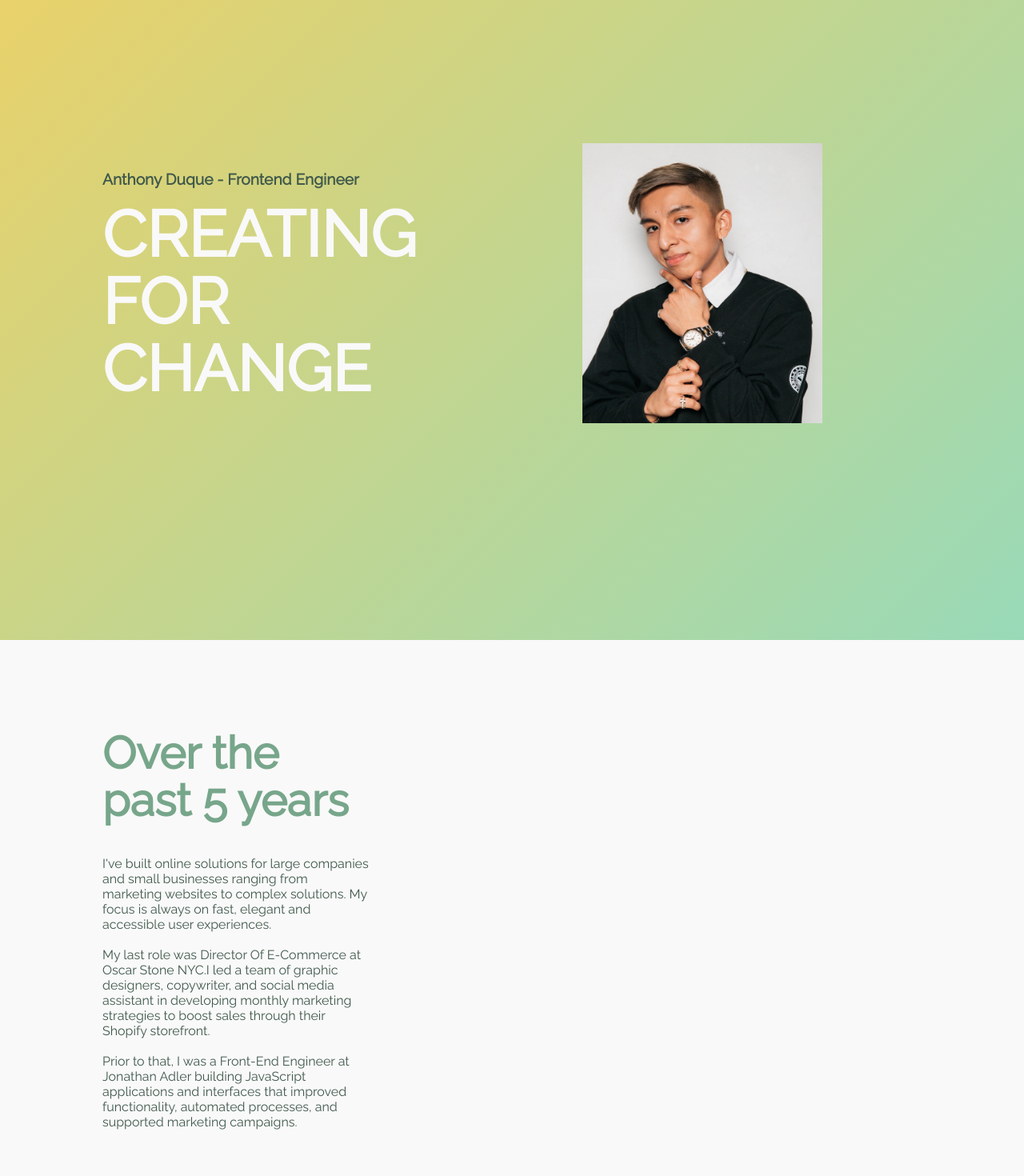
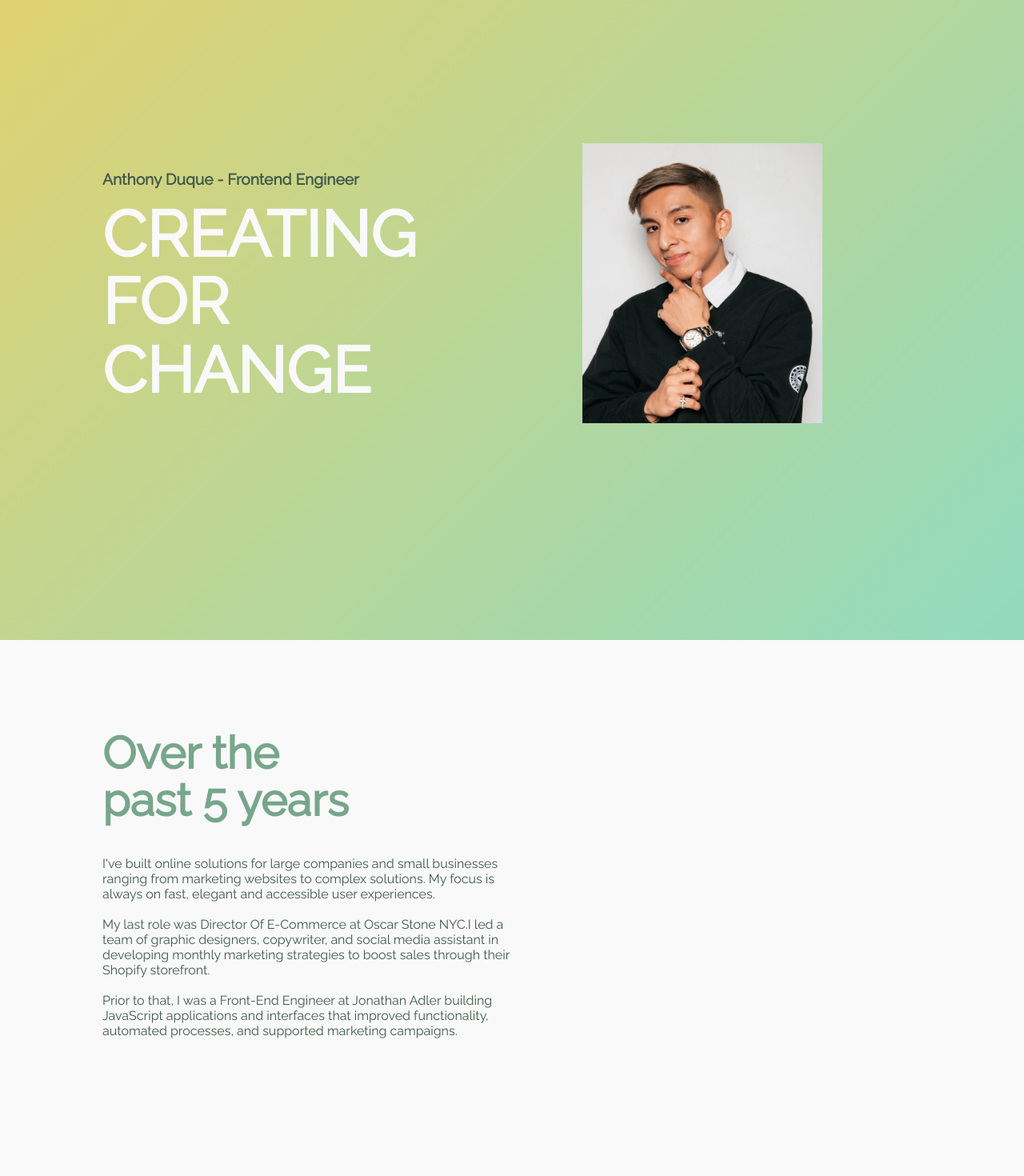
Before and after one commit to Duquea95/NextJS_Portfolio, a Next.js app: page / in a window 1280 px wide. Shown: the top 1470 px of the page at 80% size. Built offline with nearby package versions, Linux system fonts and the light colour scheme.

Commit message:
update css for text-with-image component

```diff
--- a/components/Banner/index.js
+++ b/components/Banner/index.js
@@ -9,7 +9,6 @@ const Banner = () => {
 
   useEffect(() => {
     const interval = setInterval(() => {
-      console.log(activeIndex);
       if(activeIndex == texts.length-1){
         setCount(count+1);
         return setActiveIndex(0);
@@ -39,7 +38,7 @@ const Banner = () => {
               })}
             </div>
           </div>
-          <div className='banner-image'><Image src={anthony.src} width={300} height={350}/></div>
+          <div className='banner-image'><Image alt='Anthony Duque - Front-End Engineer' src={anthony.src} width={300} height={350}/></div>
         </div>
       </div>
     </div>
--- a/components/Cards/index.js
+++ b/components/Cards/index.js
@@ -17,9 +17,9 @@ const Cards = (props) => {
 
   return(
     <div className="section flex flex-center cards">
-       {cardElements.map(card =>{
+       {cardElements.map((card, idx) =>{
         return(
-        <div className='card'>
+        <div className='card' key={'card__'+idx}>
           <article>
             <div>
               {card.titleText}
--- a/components/Footer/index.js
+++ b/components/Footer/index.js
@@ -20,21 +20,15 @@ export default function Footer(){
               <a href='mailto:duquea95@gmail.com'>Duquea95@gmail.com</a>
             </div>
             <ul className='footer-menu'>
-              {footerLinks.map(link => {
-                return <li><a href={link.url}>{link.text}</a></li>
+              {footerLinks.map((link,idx) => {
+                return <li key={'footer_link__'+idx}><a href={link.url}>{link.text}</a></li>
               })}
-                <a
-    href="/files/file_name.pdf"
-    alt="alt text"
-    target="_blank"
-    rel="noopener noreferrer"
-  >Download FIle</a>
             </ul>
           </div>
           <div className='flex-between'>
             <div className='socials-menu flex'>
-              {socialLinks.map(link => {
-                return <a className={link.linkClasses} href={link.url}><i className={link.iconClasses}></i></a>
+              {socialLinks.map((link,idx) => {
+                return <a key={'social_link__'+idx} className={link.linkClasses} href={link.url}><i className={link.iconClasses}></i></a>
               })}
             </div>
             <div><span className="copyright">© Anthony Duque 2022</span></div>
--- a/components/TextWithImage/index.js
+++ b/components/TextWithImage/index.js
@@ -4,16 +4,70 @@ import billysImage from'../../public/images/billys-bakery.jpeg';
 import oscarStoneImage from'../../public/images/oscar-stone.jpeg';
 import bmccImage from'../../public/images/bmcc.jpeg';
 
-const imageArray = [oscarStoneImage, jaImage,bmccImage,billysImage];
+import { useState, useEffect } from 'react';
+
+const imageArray = [
+  {
+    src: oscarStoneImage.src,
+    name: 'Oscar Stone'
+  },
+  {
+    src: jaImage.src,
+    name: 'Johnathan Adler'
+  },
+  {
+    src: bmccImage.src,
+    name: 'Borough Of Manhattan\nCommunity College'
+  },
+  {
+    src: billysImage.src,
+    name: 'Billy\'s Bakery NYC'
+  },
+];
 
 const TextWithImage = (props) => {
   const imageCollection = () => {
+    const [count, setCount] = useState(null);
+    const [pause, setPause] = useState(false);
+
+
+    useEffect(() => {
+
+      if(count === null ) return setCount(0);
+
+      const interval = setInterval(() => {
+        if(!pause){
+          if(count == imageArray.length-1){
+            return setCount(0);
+          }else{
+            return setCount(count+1);
+          }
+        }else{
+          clearInterval(interval);
+        }
+      }, 3000);
+
+      return () => clearInterval(interval);
+    }, [count, pause])
+
+    const triggerPause = () =>{
+      setPause(true);
+    }
+    const resumeCycle = () =>{
+      setPause(false);
+    }
+
     return(
-      <>
+      <div className='image' id="cf4a">
       {imageArray.map((image, idx) =>{
-        return <Image key={'imageArray_' + idx} src={image.src} width={500} height={350}/>
+        return (
+            <Image key={'imageArray_' + idx} src={image.src} width={500} height={350} alt={image.name}
+            onMouseOver={triggerPause}
+            onMouseLeave={resumeCycle}
+            />
+        )
       })}
-      </>
+      </div>
     )
   }
 
@@ -33,9 +87,7 @@ const TextWithImage = (props) => {
             I am currently looking for new opportunities as a Front-End Engineer. I loved my experience in a marketing-based role, but my passion lies in creating memorable user-experiences. */}
           </p>
         </div>
-        <div className='image' id="cf4a">
-          {imageCollection()}
-        </div>
+        {imageCollection()}
       </div>
       </div>
     </div>
--- a/global.css
+++ b/global.css
@@ -162,15 +162,6 @@ Component Styling - Banner
   margin-top: 3rem;
 }
 
-figure{
-  margin: 0;
-  z-index: 1;
-  width: 23.334em;
-  height: 24.67em;
-  position: relative;
-  border: 0.115rem solid #fff;
-}
-
 .main-lg{
   text-transform: uppercase;
   line-height: 100%;
@@ -250,7 +241,22 @@ padding: 0;
 #cf4a{
   position:relative;
   height: calc(100vh/2);
+  overflow: hidden;
+}
+#cf4a img{
+  width: inherit;
+  height: inherit;
+}
+
+@keyframes slideCardUp{
+
+}
+
+#cf4a img{
+  display: flex;
+
   width: 100%;
+  height: 100%;
 }
 
 #cf4a img {
@@ -291,6 +297,7 @@ Component Styling - Cards
   background: white;
   padding: 3rem 1.5rem;
   margin: 3rem auto;
+  border-radius: 0.4rem;
 }
 
 .card p{
@@ -588,6 +595,15 @@ footer div.padding.content > div:first-child a:hover::after{
     margin: 0;
   }
 
+  #cf4a, #cf4a img > div{
+    /* width: 500px; */
+    height: 350px;
+  }
+
+  /* .card:hover {
+    box-shadow: #1c1c1c -10px 15px 25px 5px;
+  } */
+
   .padding, .text-with-image .padding.content{
     padding: 5rem;
   }
@@ -612,13 +628,6 @@ footer div.padding.content > div:first-child a:hover::after{
   }
   .image{
     width: 45%;
-  }
-  #cf4a{
-    height: 350px;
-    width: 100%;
-  }
-  #cf4a img{
-    width: unset;
   }
   .card {
     padding: 7rem 5rem;
--- a/pages/globalStyles.js
+++ /dev/null
@@ -1,9 +0,0 @@
-import { createGlobalStyle } from 'styled-components';
-
-const fontUrl = 'https://fonts.googleapis.com/css2?family=Raleway+&display=swap';
-
-const GlobalStyle = createGlobalStyle`
-  @import url(${fontUrl});
-`;
-
-export default GlobalStyle;
```
Also changed, not shown: pages/PdfReader/index.js (+0 -28 lines).
